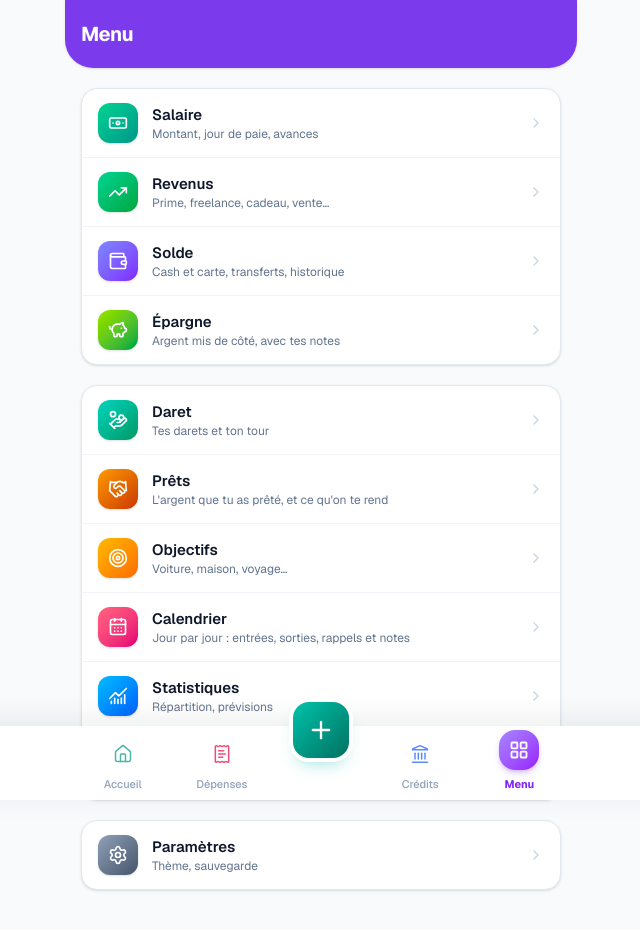
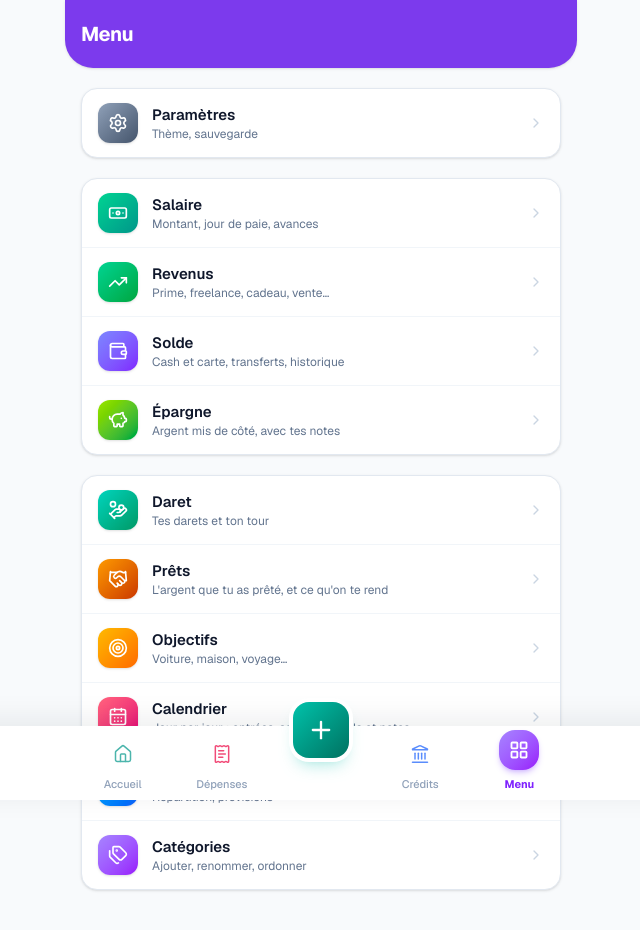
Before and after one commit to gyoxel/gyox, a Next.js app: page /menu in a window 1280 px wide. Shown: the top 930 px of the page, without its empty margins (319-959 px from the left). Built offline with nearby package versions, Linux system fonts and the light colour scheme.

Commit message:
Menu: Paramètres first
Co-Authored-By: Claude Opus 5.5 <noreply@anthropic.com>
Claude-Session: https://claude.ai/code/session_01TXLW2LYgEcDGQYuEPLBKfX

```diff
--- a/src/app/menu/page.tsx
+++ b/src/app/menu/page.tsx
@@ -3,6 +3,7 @@ import { Banknote, CalendarDays, ChartNoAxesCombined, ChevronRight, HandCoins, H
 import { PageHeader } from "@/components/page-header";
 
 const GROUPS: { href: string; label: string; hint: string; icon: LucideIcon; tint: string }[][] = [
+  [{ href: "/settings", label: "Paramètres", hint: "Thème, sauvegarde", icon: Settings, tint: "from-slate-400 to-slate-600" }],
   [
     { href: "/salary", label: "Salaire", hint: "Montant, jour de paie, avances", icon: Banknote, tint: "from-emerald-400 to-teal-600" },
     { href: "/incomes", label: "Revenus", hint: "Prime, freelance, cadeau, vente…", icon: TrendingUp, tint: "from-emerald-400 to-green-600" },
@@ -23,7 +24,6 @@ const GROUPS: { href: string; label: string; hint: string; icon: LucideIcon; tin
     },
     { href: "/categories", label: "Catégories", hint: "Ajouter, renommer, ordonner", icon: Tags, tint: "from-violet-400 to-purple-600" },
   ],
-  [{ href: "/settings", label: "Paramètres", hint: "Thème, sauvegarde", icon: Settings, tint: "from-slate-400 to-slate-600" }],
 ];
 
 /** Menu tab: everything that isn't a daily screen. */
```
